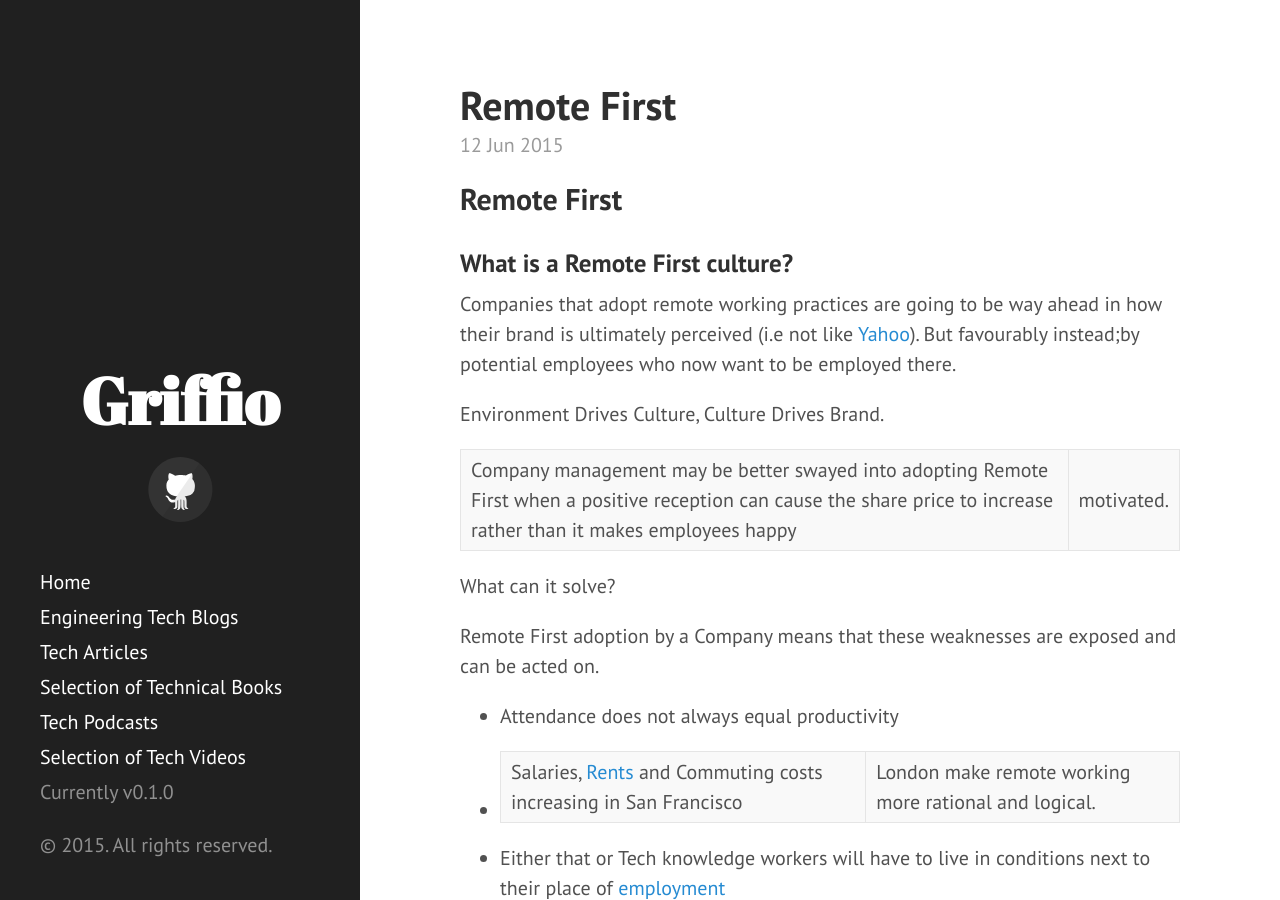
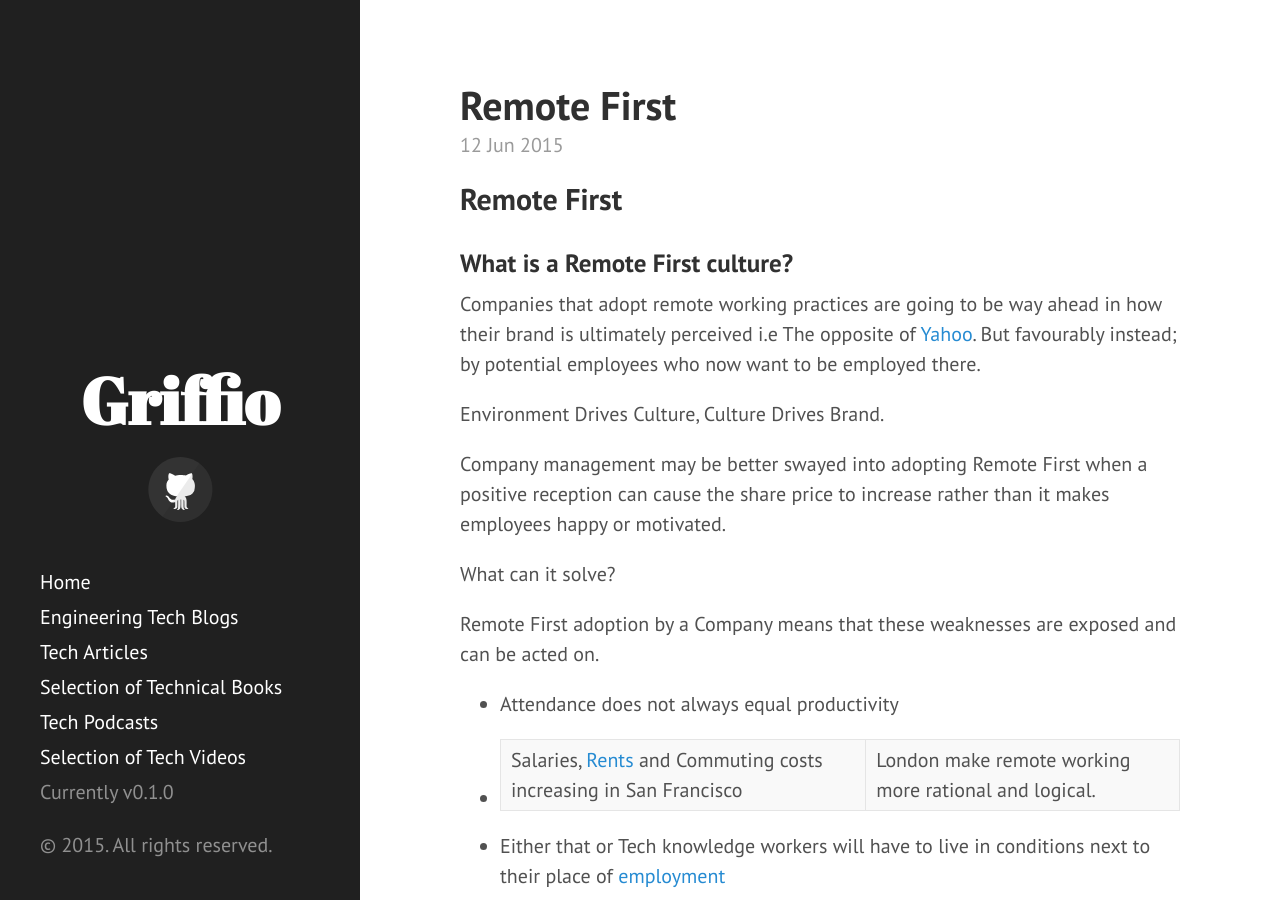
Before and after one commit to griffio/griffio.github.io, a Jekyll site: the page built from _posts/2015-06-12-Remote-First.md, in a window 1280 px wide and 900 px high. Built offline with Jekyll 4.4.1, drawn with Linux system fonts in a browser that asks for light colours; nearby versions of some CDN libraries; some of the changed text lies outside the part shown.

Commit message:
Update 2015-06-12-Remote-First.md

```diff
--- a/_posts/2015-06-12-Remote-First.md
+++ b/_posts/2015-06-12-Remote-First.md
@@ -11,11 +11,11 @@ summary: Remote First Culture
 
 ### What is a Remote First culture?
 
-Companies that adopt remote working practices are going to be way ahead in how their brand is ultimately perceived (i.e not like [Yahoo](http://allthingsd.com/20130222/physically-together-heres-the-internal-yahoo-no-work-from-home-memo-which-extends-beyond-remote-workers/)). But favourably instead;by potential employees who now want to be employed there.
+Companies that adopt remote working practices are going to be way ahead in how their brand is ultimately perceived i.e The opposite of [Yahoo](http://allthingsd.com/20130222/physically-together-heres-the-internal-yahoo-no-work-from-home-memo-which-extends-beyond-remote-workers/). But favourably instead; by potential employees who now want to be employed there.
 
 Environment Drives Culture, Culture Drives Brand.
 
-Company management may be better swayed into adopting Remote First when a positive reception can cause the share price to increase rather than it makes employees happy|motivated.
+Company management may be better swayed into adopting Remote First when a positive reception can cause the share price to increase rather than it makes employees happy or motivated.
 
 What can it solve?
 
```
Also changed, not shown: other parts of _posts/2015-06-12-Remote-First.md (+1 -3 lines).
